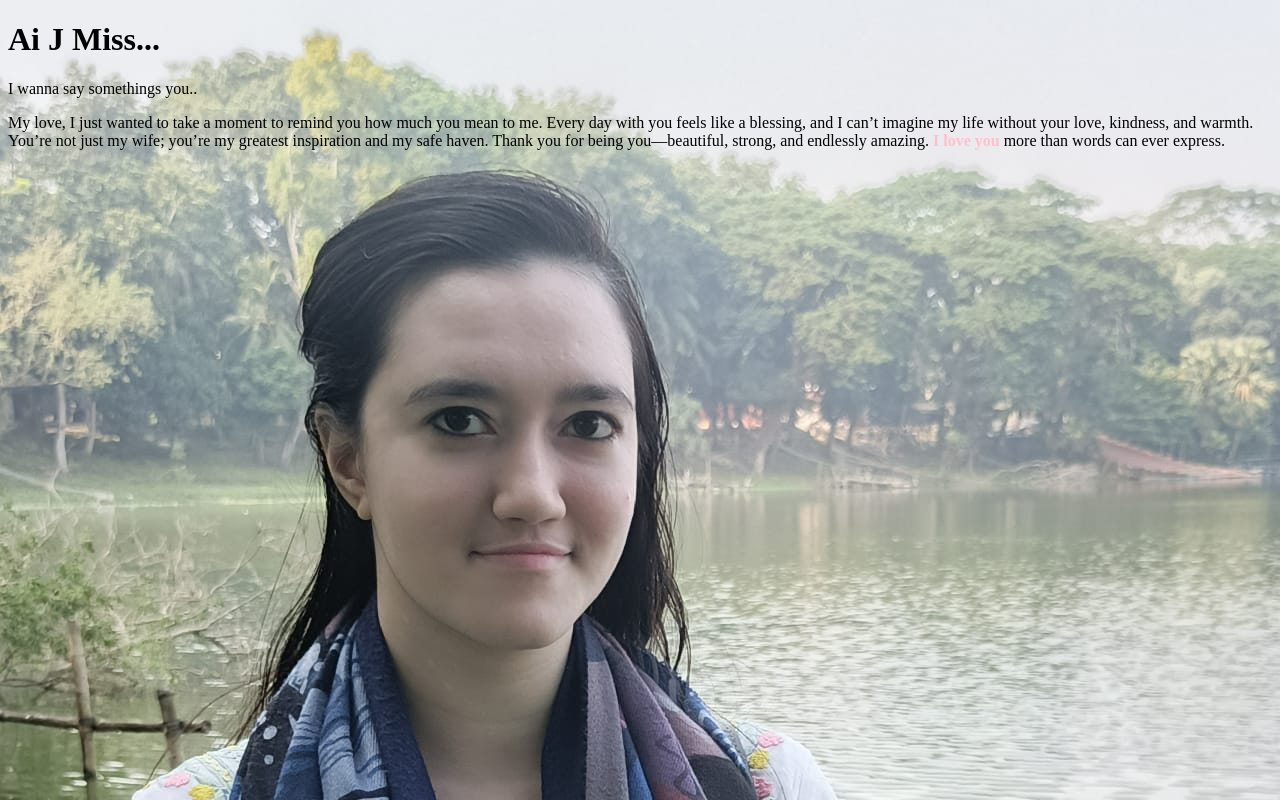
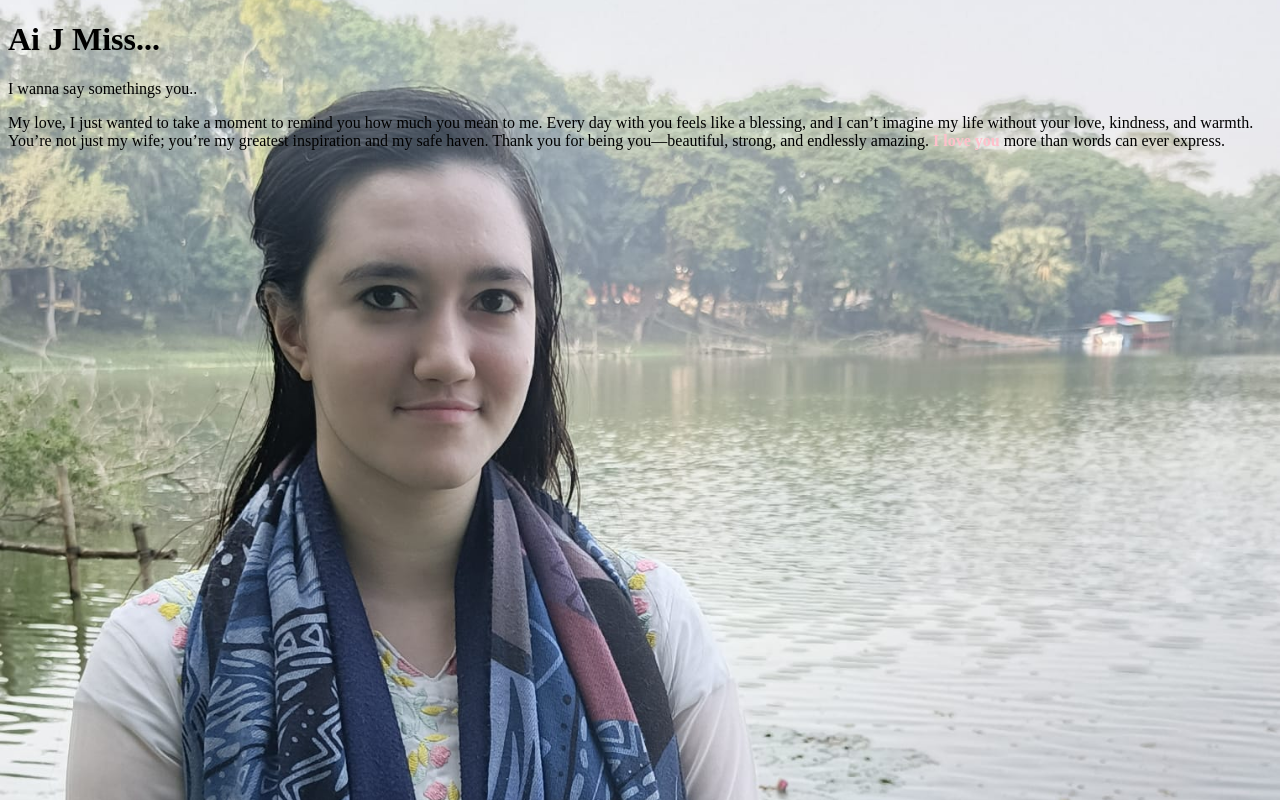
Before and after one commit to yasinhasan01/vlobasi-lamu, a plain HTML site: page index.html in a window 1280 px wide. Drawn offline with Linux system fonts and the light colour scheme.

Commit message:
sceond time

```diff
--- a/style/lami.css
+++ b/style/lami.css
@@ -1,6 +1,9 @@
 body{
     background-image: url('lami2.jpg');
-    background-size: cover 200px;
+    background-size: cover ;
+    background-position: center;
+    background-repeat: no-repeat;
+    background-attachment: fixed;
 }
 span{
     color: pink;
```
